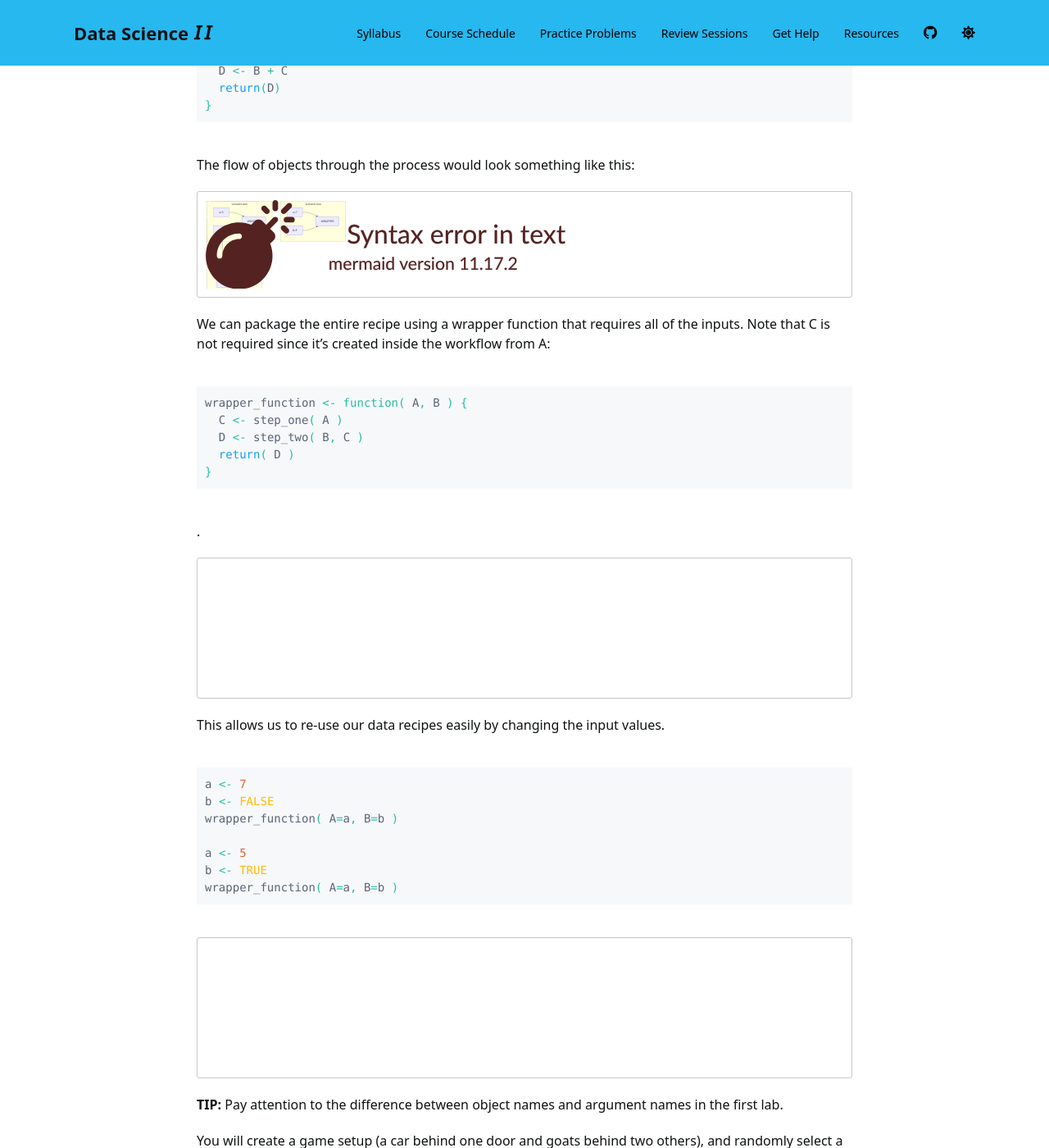
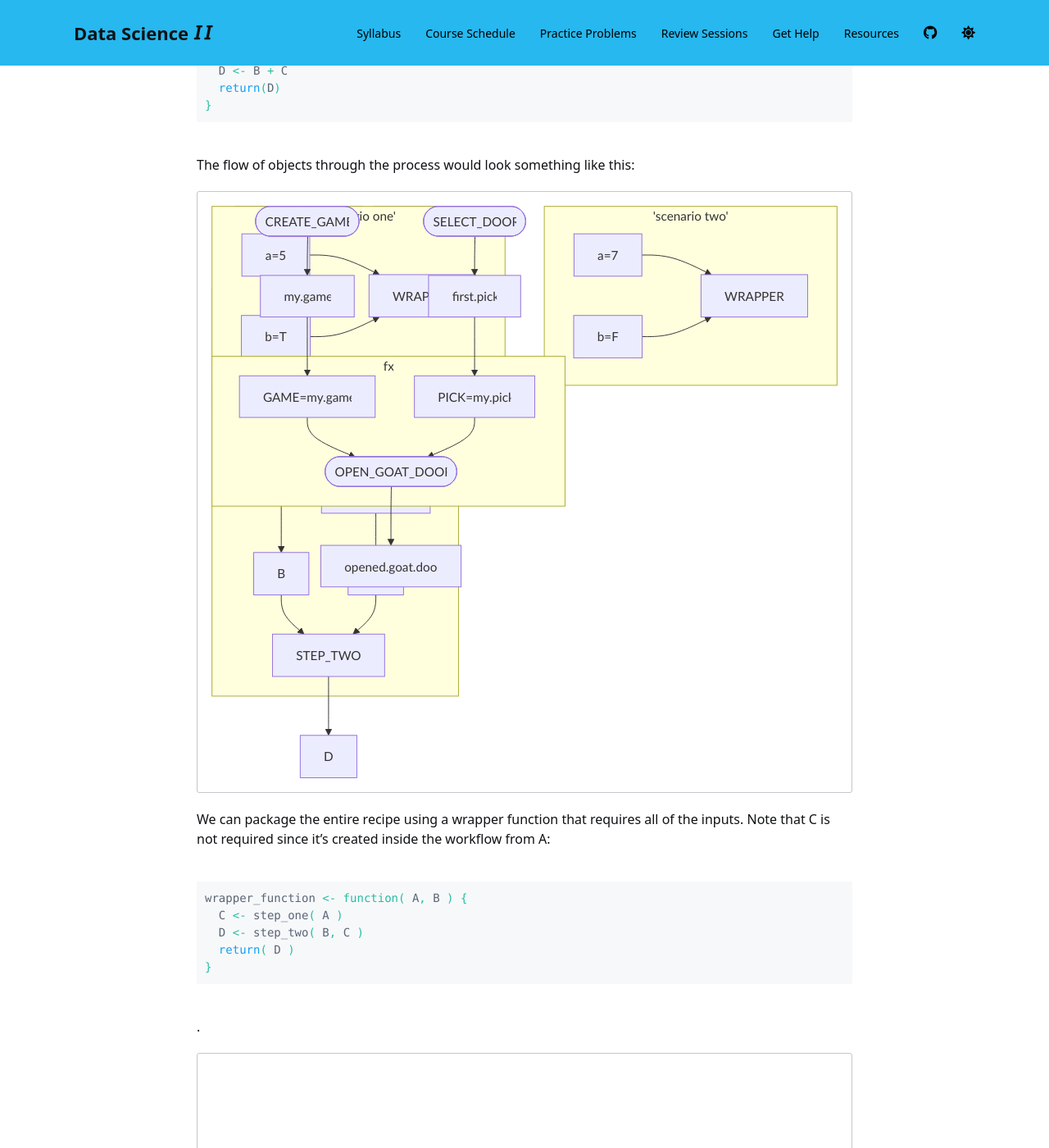
Before and after one commit to Watts-College/paf-514-template, a Jekyll site: the page built from lectures/week-01-function-review.md, in a window 1280 px wide and 1400 px high, scrolled down 4886 px. Shown: the whole window at 82% size. Built offline with Jekyll 4.4.1, drawn with Linux system fonts in a browser that asks for light colours; nearby versions of some CDN libraries; a script bundle is joined from its source files by our own code; library files that are not in the unit come from our copies; a style sheet for code colours, icons or effects is not loaded; some of the changed lines change nothing that is shown.

Commit message:
Update week-01-function-review.md

````diff
--- a/lectures/week-01-function-review.md
+++ b/lectures/week-01-function-review.md
@@ -270,16 +270,16 @@ opened.door <- open_goat_door( game=my.game, pick=first.pick )
 ```
 
 ```mermaid
-graph TD;
-  id1([CREATE_GAME])  --> my.game;
-  id2([SELECT_DOOR])  --> first.pick;
-  my.game --> GAME=my.game;
-  first.pick --> PICK=my.pick;
+flowchart TB
+  id1([CREATE_GAME]) --> my.game
+  id2([SELECT_DOOR]) --> first.pick
+  my.game --> id4[GAME=my.game]
+  first.pick --> id5[PICK=my.pick]
   subgraph fx
-  GAME=my.game --> id3([ OPEN_GOAT_DOOR ]);
-  PICK=my.pick --> id3([ OPEN_GOAT_DOOR ]);
+    id4[GAME=my.game] --> id3([ OPEN_GOAT_DOOR ])
+    id5[PICK=my.pick] --> id3([ OPEN_GOAT_DOOR ])
   end
-  id3([ OPEN_GOAT_DOOR ]) --> opened.goat.door;
+  id3([ OPEN_GOAT_DOOR ]) --> opened.goat.door
 ```
 
 
````
